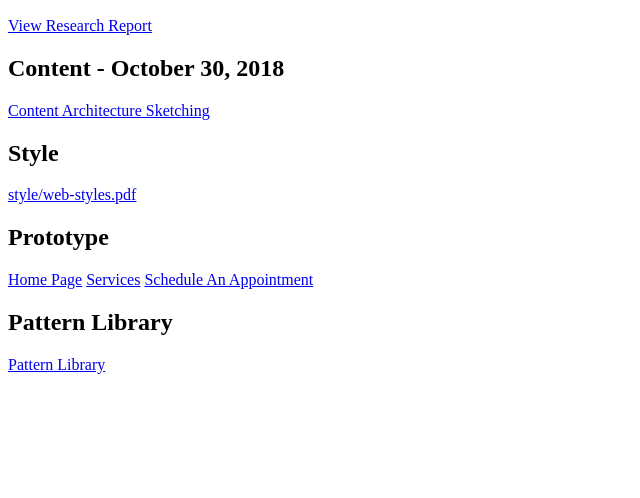
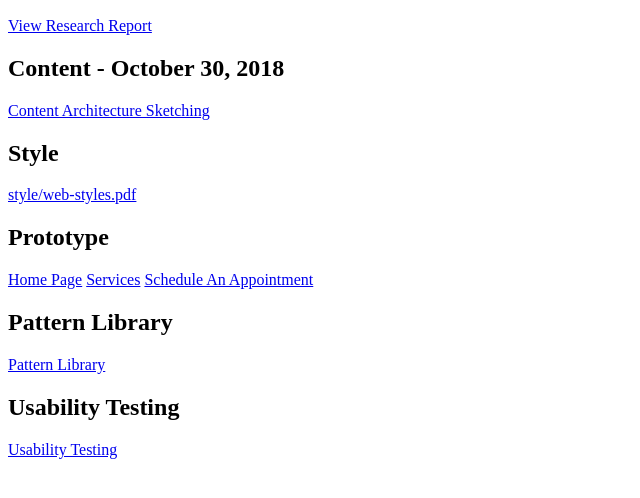
Before and after one commit to KentStateWeb/fall-2018-sydni-hertel, a plain HTML site: page index.html in a window 1280 px wide. Shown: the part 110-608 px from the top of the page, without its empty margins (0-640 px from the left). Drawn offline with Linux system fonts and the light colour scheme.

Commit message:
Update index.html

```diff
--- a/index.html
+++ b/index.html
@@ -27,3 +27,6 @@
 
 <h2> Pattern Library </h2>
 <a href="https://drive.google.com/drive/folders/1LIpr6ZTzLd-_k2jEwFMFab29ixO-RntP">Pattern Library</a>
+
+<h2> Usability Testing </h2>
+<a href="https://drive.google.com/drive/folders/1SIxFLezQ2nEI3MGzSwnjWLnCGnC6po1B">Usability Testing</a>
```
